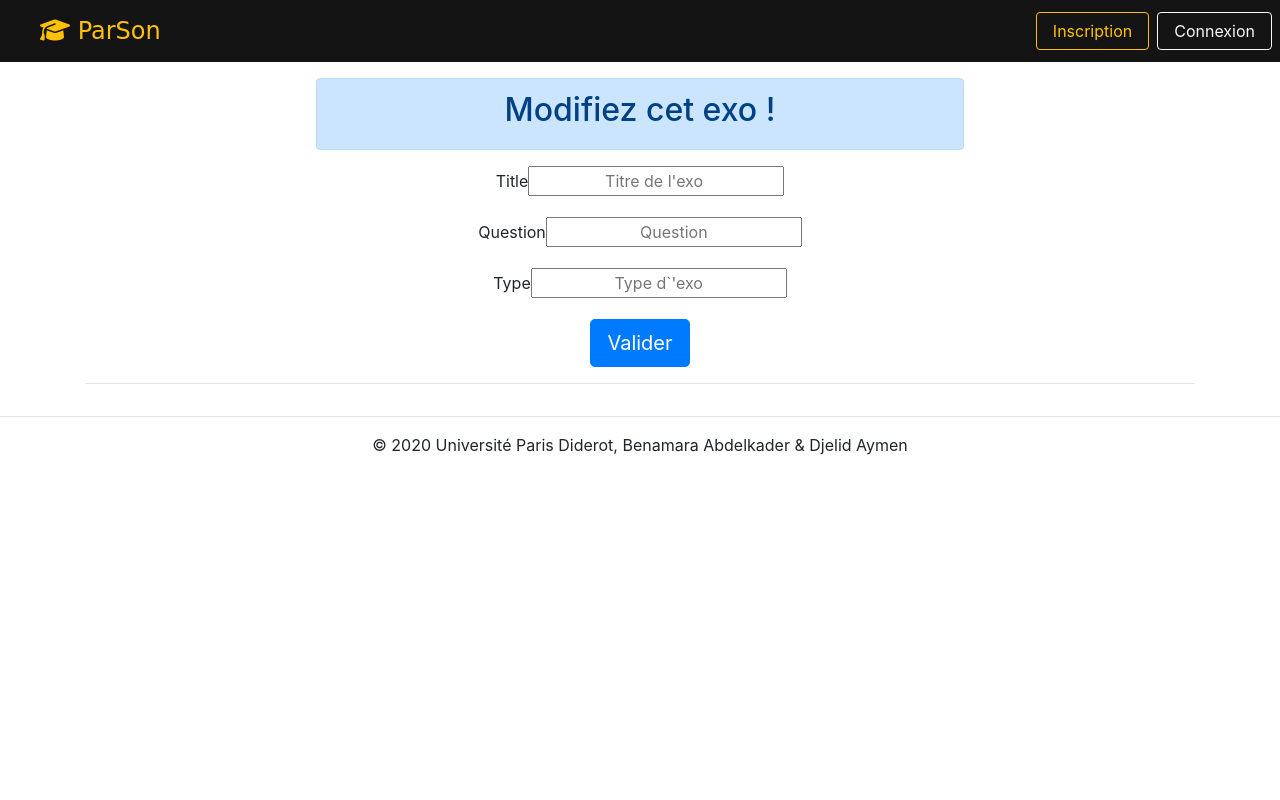
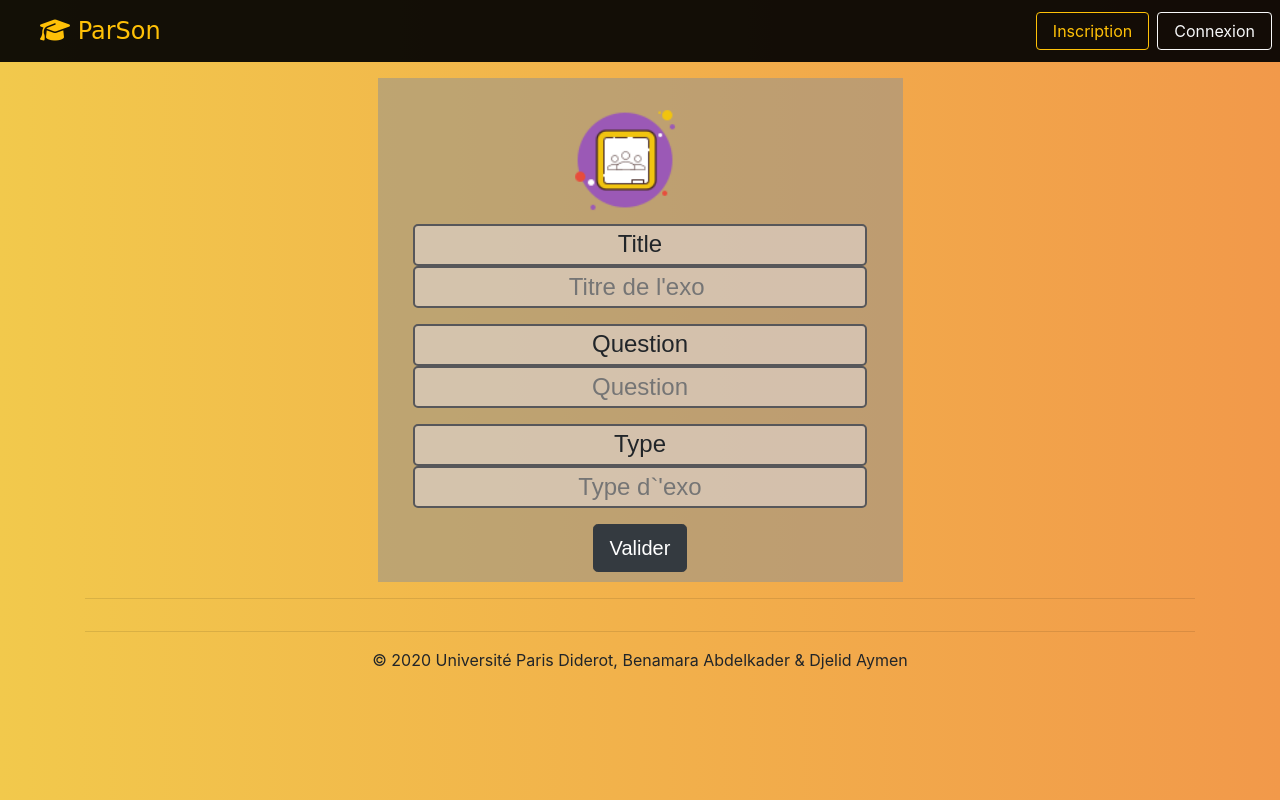
Before and after one commit to ChihabEddine98/parson, a Symfony app: template parson/templates/course/edit/exo_edit.html.twig in a window 1280 px wide. Run offline with Twig, Linux system fonts and the light colour scheme; the template is opened without the code that fills it, so the values that code supplies are empty; form fields are guessed from the names that the template uses; some libraries are stand-ins or nearby versions.

Commit message:
presque final le site !

```diff
--- a/parson/templates/course/edit/exo_edit.html.twig
+++ b/parson/templates/course/edit/exo_edit.html.twig
@@ -1,14 +1,18 @@
 {% extends 'base.html.twig' %}
 
 {% block title %} Modifier un Exo {% endblock %}
-
+{% block stylesheets %}
+    {{ parent() }}
+    <link rel="stylesheet" href="{{ asset('css/courses.css') }}">
+{% endblock %}
 {% block body_content %}
 
-    <div class="col-lg-7 col-sm-12 col-md-12 mt-3 mx-auto alert alert-primary text-center">
-        <h2> Modifiez cet exo !</h2>
-    </div>
 
-    <div class="col-6 mx-auto text-center">
+    <div class="mt-3 col-lg-6 col-md-8 col-sm-12 mx-auto text-center">
+    <div class="body-container">
+        <div class="row mt-2 course-img-container">
+            <img src="{{ asset('img/course.png') }}" class="course-img" alt="">
+        </div>
         {{ form_start(courseForm) }}
         {{ form_row(courseForm.title,{
             attr: {
@@ -28,7 +32,7 @@
                 class : 'text-center'
             }
         }) }}
-        <button type="submit" class="btn btn-primary btn-lg">
+        <button type="submit" class="btn btn-dark btn-lg">
             Valider
         </button>
         {{ form_end(courseForm) }}
--- a/parson/templates/course/list/course_notes.html.twig
+++ b/parson/templates/course/list/course_notes.html.twig
@@ -3,7 +3,7 @@
 {% block title %} Mes Notes {% endblock %}
 {% block stylesheets %}
     {{ parent() }}
-    <link rel="stylesheet" href="{{ asset('css/home.css') }}">
+    <link rel="stylesheet" href="{{ asset('css/courses.css') }}">
 {% endblock %}
 
 {% block body_content %}
--- a/parson/templates/user/_user_form.html.twig
+++ b/parson/templates/user/_user_form.html.twig
@@ -1,6 +1,3 @@
-<div class="col-lg-7 col-sm-12 col-md-12 mt-3 mx-auto alert alert-primary text-center">
-    <h2> Modifiez vos infos ! </h2>
-</div>
 <div class="p-2 rounded my-2" id="result">
     <h5></h5>
 </div>
```
Also changed, not shown: parson/templates/course/list/admin_results.html.twig (+6 -4 lines), parson/templates/course/list/ens_results.html.twig (+7 -5 lines), parson/templates/user/user_profile.html.twig (+9 -9 lines).
